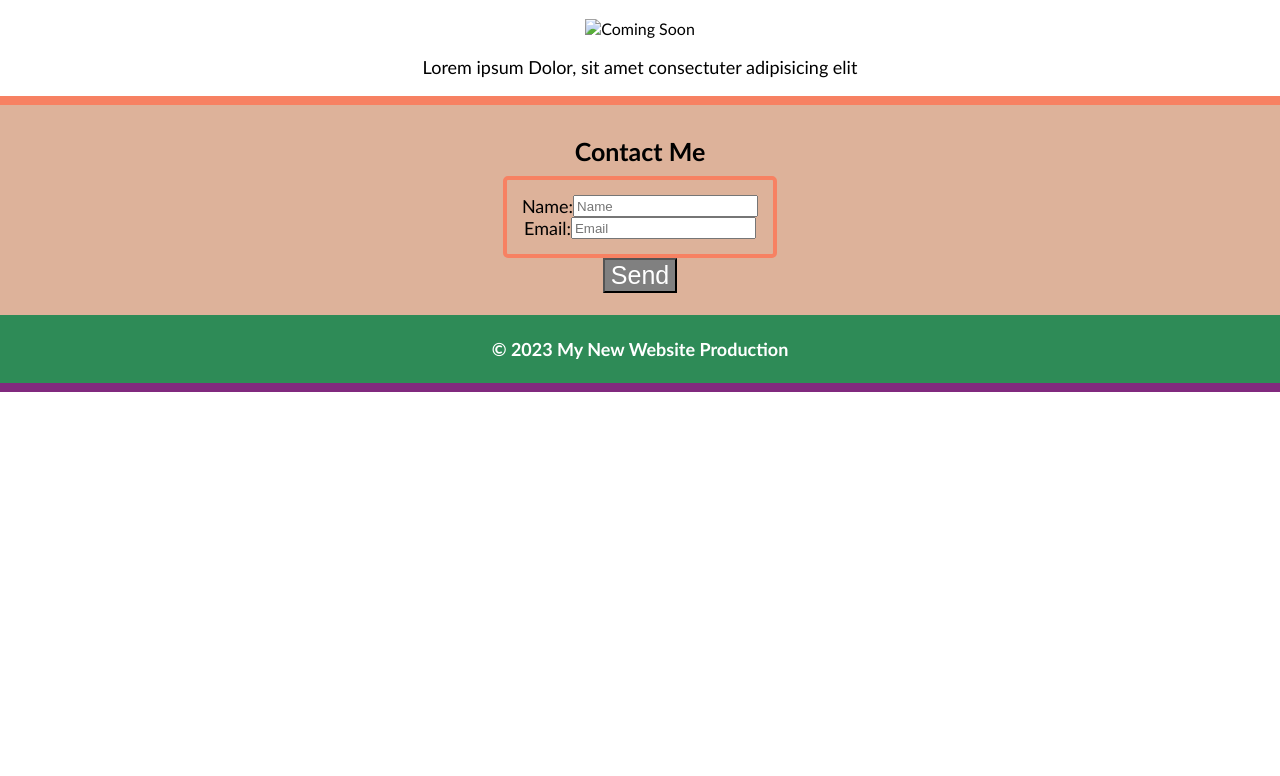
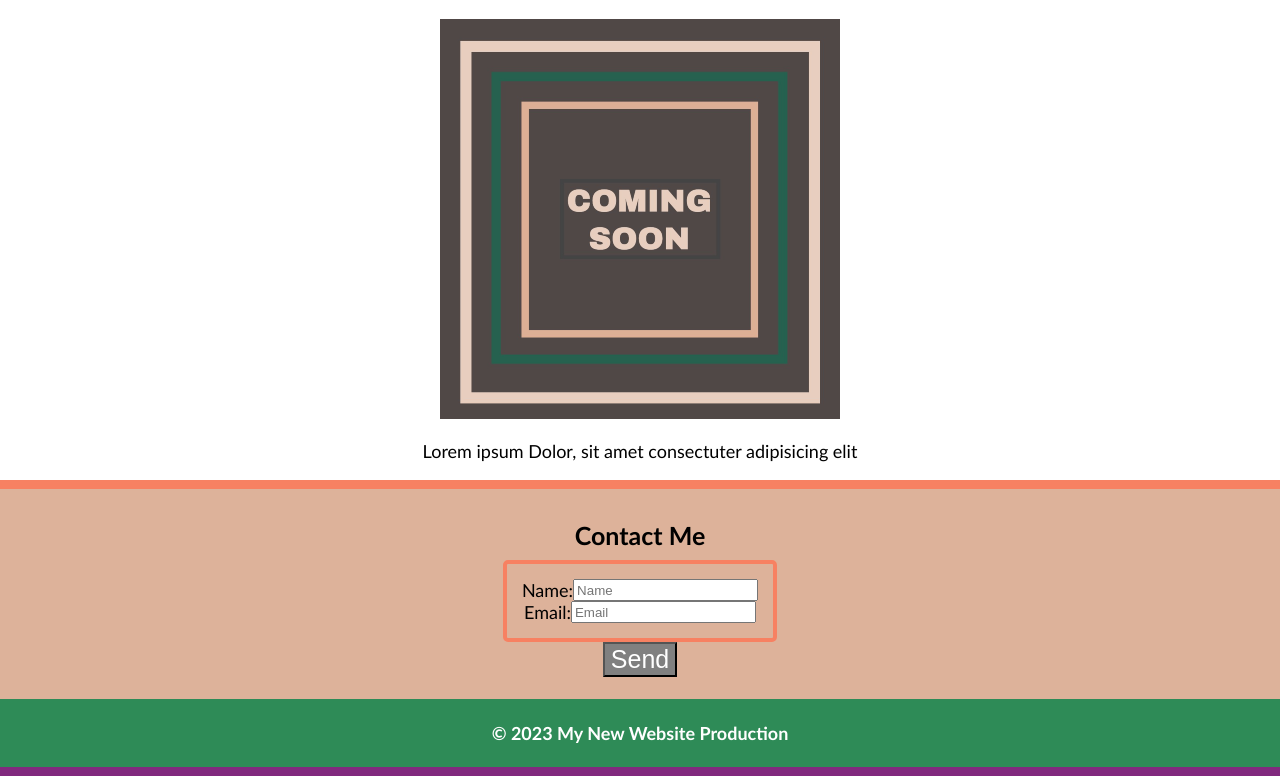
Before and after one commit to Leonn24/groupproject, a plain HTML site: page index.html in a window 1280 px wide. Shown: the part 94-870 px from the top of the page. Before the commit the page ends 800 px from the top, so only its background shows below. Drawn offline with Linux system fonts and the light colour scheme; files whose address does not match are found by name.

Commit message:
added image

```diff
--- a/index.html
+++ b/index.html
@@ -3,7 +3,7 @@
 
 <head>
     <meta charset="UTF-8" />
-    <link rel="stylesheet" href="C:\Users\leonn\groupproject\stylesheet\style.css">
+    <link rel="stylesheet" href="./stylesheet/style.css">
     <title>My New Website</title>
 </head>
 
@@ -26,7 +26,7 @@
 
     <h1>My New Website</h1>
     <div id="image-1" class="image-1">
-        <img src="C:\Users\leonn\bootcamp\classwork\RUT-VIRT-FSF-PT-10-2023-U-LOLC\01-HTML-Git-CSS\01-Activities\22-Stu_Mini-Project\assets\image-1.png"
+        <img src="./stylesheet/image-1.png"
             alt="Coming Soon" />
 
         <p>Lorem ipsum Dolor, sit amet consectuter adipisicing elit</p>
```
Also changed, not shown: stylesheet/image-1.png (added).
